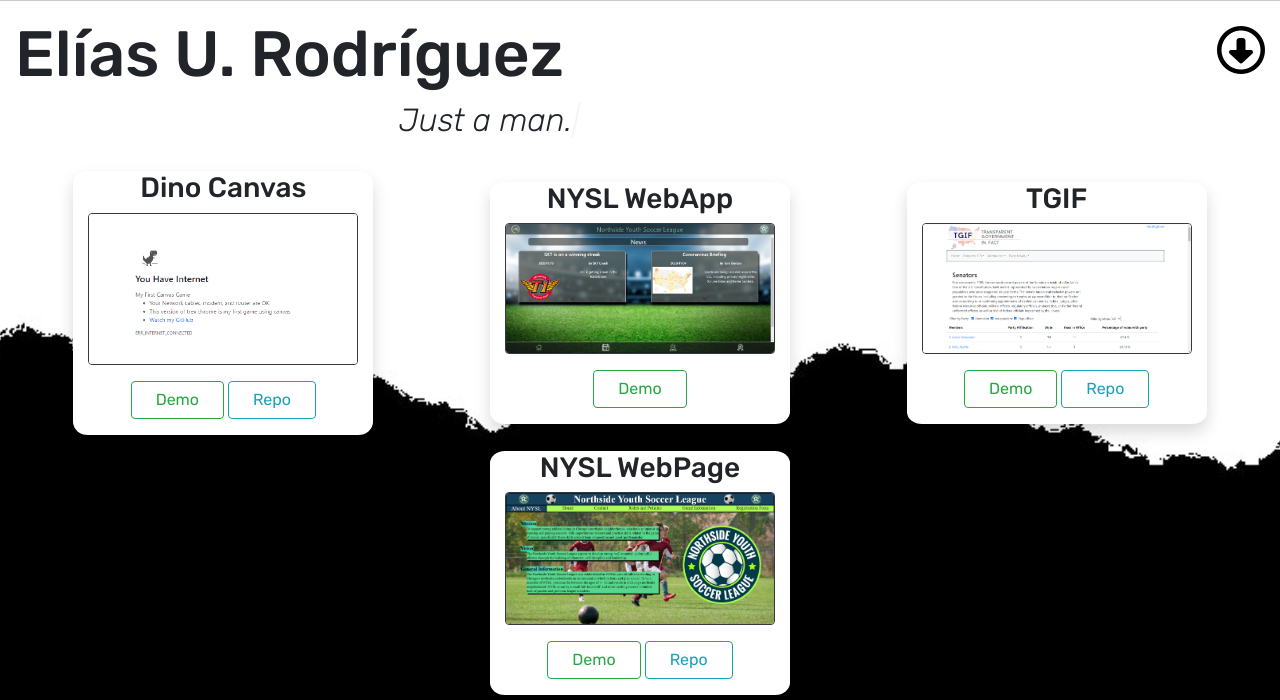
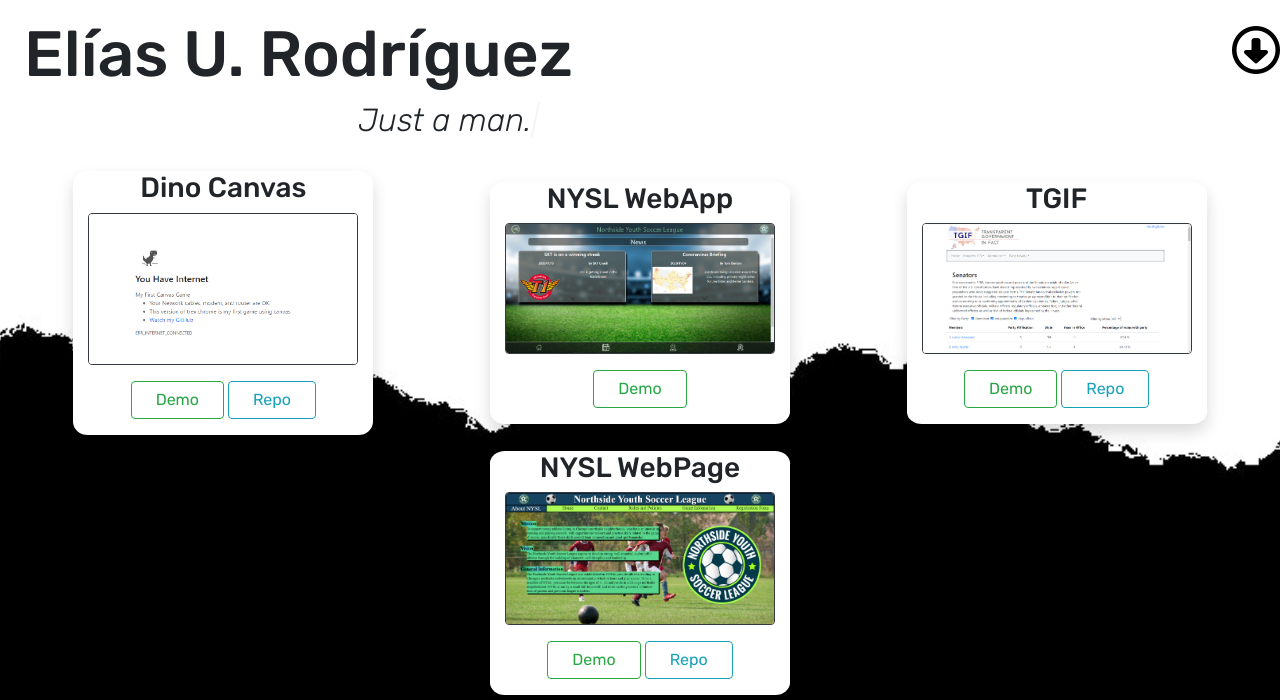
Before and after one commit to EliasUR/EliasUR.github.io, a plain HTML site: page index.html in a window 1280 px wide. Shown: the top 700 px of the page. Drawn offline with nearby package versions, Linux system fonts and the light colour scheme.

Commit message:
fixing background

```diff
--- a/index.html
+++ b/index.html
@@ -15,9 +15,8 @@
             <h2 class="">ElíasU.R.</h2>
             <a id="up" href="#Home"><i class="far fa-arrow-alt-circle-up"></i></a>
         </nav>
-        <div class="container-fluid" id="app">
         <header id="Home" class="py-3">
-                <h1>Elías U. Rodríguez</h1>
+            <h1 class="ml-4">Elías U. Rodríguez</h1>
             <a id="down" href="#Contact"><i class="far fa-arrow-alt-circle-down"></i></a>
             <h4><span id="typing"></span></h4>
             <div id="texts">
@@ -28,6 +27,7 @@
                 <i>Elías Rodríguez</i> -->
             </div>
         </header>
+        <div class="container-fluid" id="app">
             <main id="Projects" class="d-flex flex-row flex-wrap justify-content-around align-items-center">
 
                 <!-- proximo a agregar -->
--- a/main.css
+++ b/main.css
@@ -9,9 +9,14 @@ body {
     background-size: cover;
     background-attachment: fixed;
     background-position-y: 70%;
+    background-color: black;
 }
 
 /* ...............HEADER .......................*/
+header{
+    width: 100%;
+    background-color: white;
+}
 header>a{
     font-size: 3rem;
     color: black;
@@ -27,7 +32,7 @@ header>h4{
     font-size: 2rem;
     font-weight: 300;
     font-style: italic;
-    text-indent: 30vw;
+    margin-left: 28%;
 }
 /* ...............HEADER .......................*/
 
```
Lines whose indentation alone changed are shown as unchanged.
